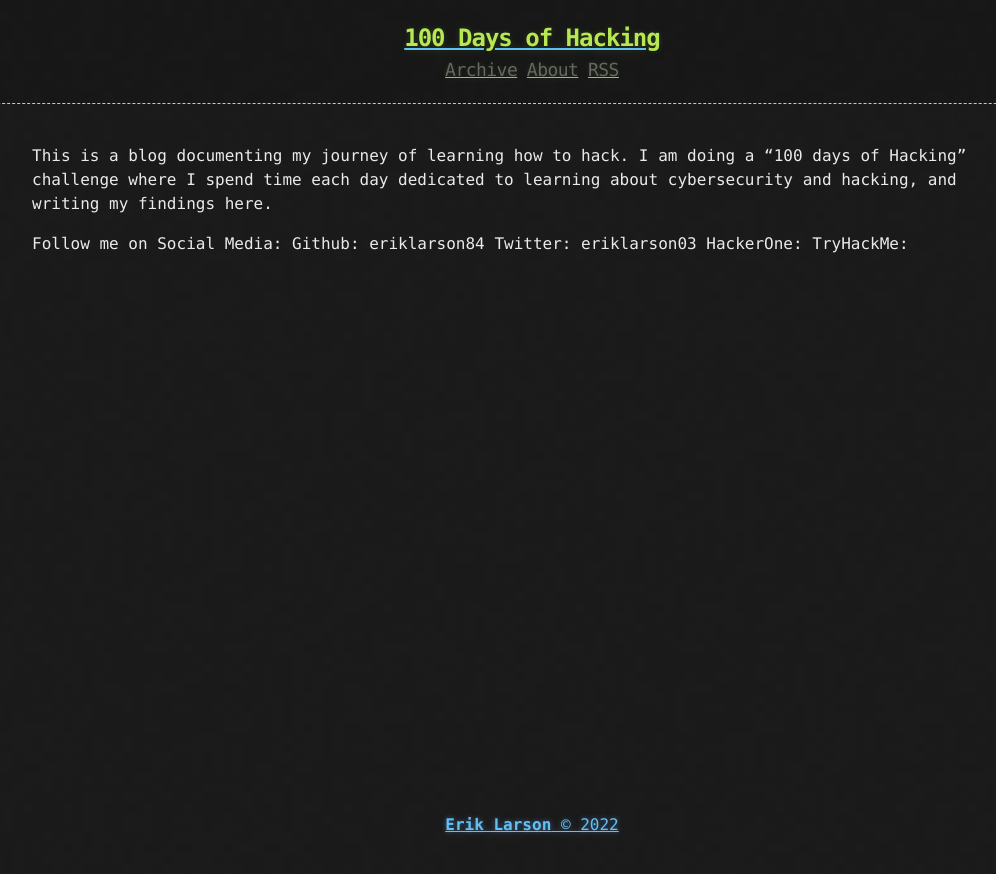
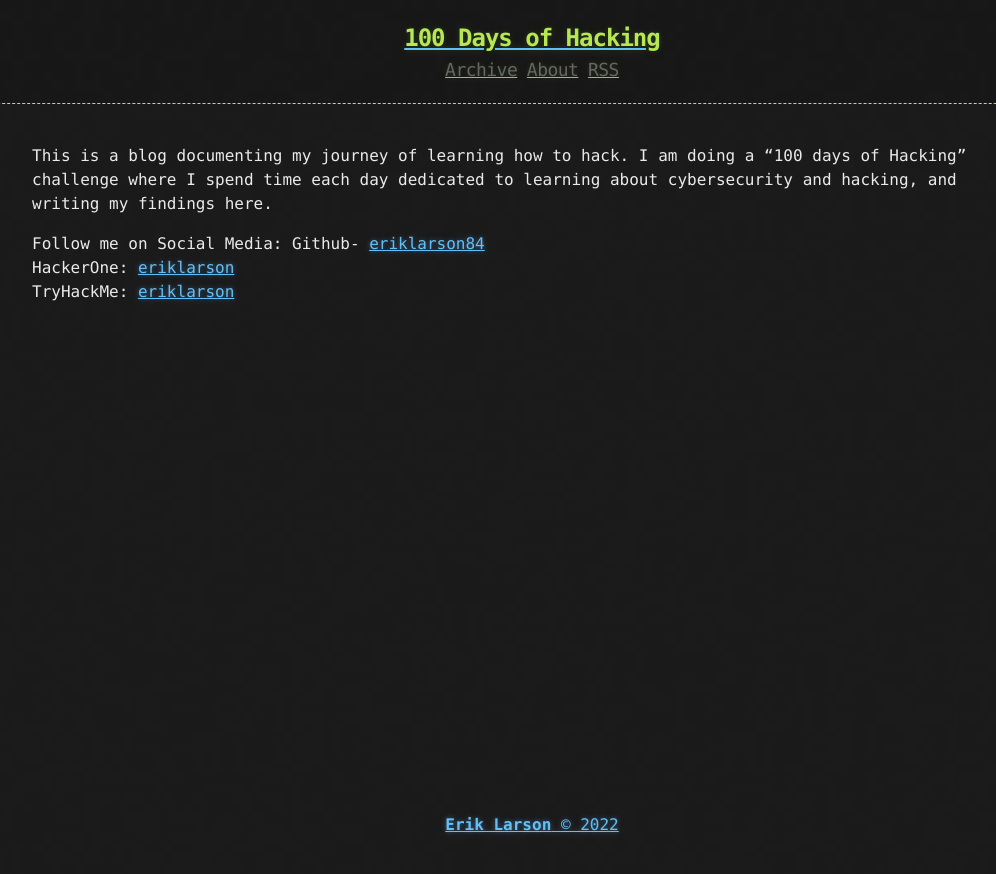
Before and after one commit to eriklarson84/eriklarson84.github.io, a Jekyll site: the page built from about.markdown, in a window 1280 px wide. Shown: the top 874 px of the page, without its empty margins (108-1104 px from the left). Built offline with Jekyll 4.4.1, drawn with Linux system fonts in a browser that asks for light colours.

```diff
--- a/about.markdown
+++ b/about.markdown
@@ -7,7 +7,6 @@ permalink: /about/
 This is a blog documenting my journey of learning how to hack. I am doing  a "100 days of Hacking" challenge where I spend time each day dedicated to learning about cybersecurity and hacking, and writing my findings here.
 
 Follow me on Social Media:
-Github: eriklarson84
-Twitter: eriklarson03
-HackerOne:
-TryHackMe:
+Github- [eriklarson84](https://github.com/eriklarson84)
+HackerOne: [eriklarson](https://hackerone.com/eriklarson?type=user)
+TryHackMe: [eriklarson](https://tryhackme.com/)
```
Also changed, not shown: archive.md (added, +38 -0 lines), atom.xml (added, +27 -0 lines).
